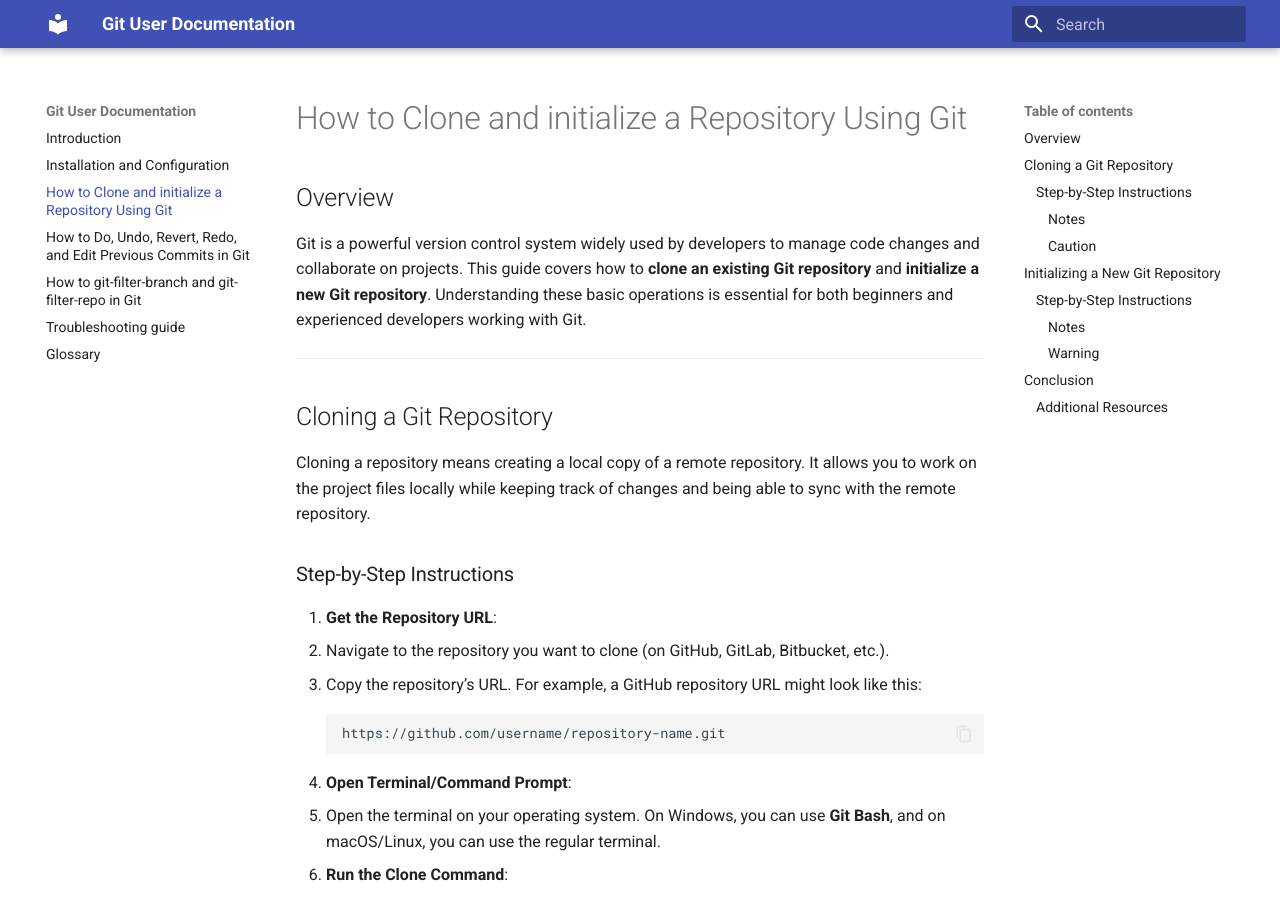
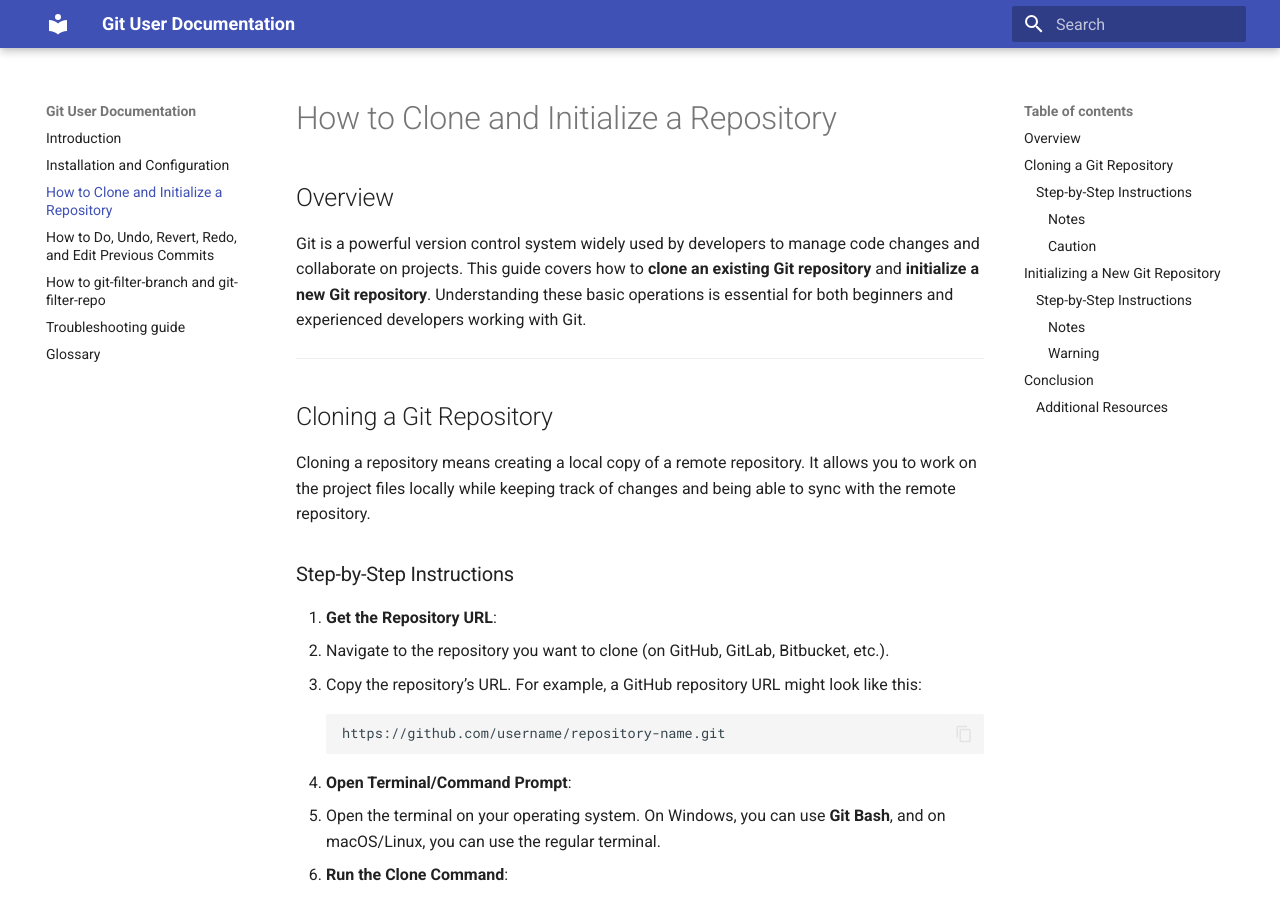
Before and after one commit to BCIT-203/COMM-2216-User-Documentation-Assignment, an MkDocs documentation site: the page built from docs/2-repository.md, in a window 1280 px wide and 900 px high. Built offline with MkDocs 1.6.1 and Material for MkDocs 9.7.7, drawn with Linux system fonts in a browser that asks for light colours.

Commit message:
update titles

```diff
--- a/docs/2-repository.md
+++ b/docs/2-repository.md
@@ -1,4 +1,4 @@
-# How to Clone and initialize a Repository Using Git
+# How to Clone and Initialize a Repository
 
 ## Overview
 
--- a/docs/3-commit.md
+++ b/docs/3-commit.md
@@ -1,4 +1,4 @@
-# How to Do, Undo, Revert, Redo, and Edit Previous Commits in Git
+# How to Do, Undo, Revert, Redo, and Edit Previous Commits
 
 ## Overview
 
--- a/docs/4-filter.md
+++ b/docs/4-filter.md
@@ -1,4 +1,4 @@
-# How to  `git-filter-branch` and `git-filter-repo` in Git
+# How to  `git-filter-branch` and `git-filter-repo`
 
 ## Overview
 
```
